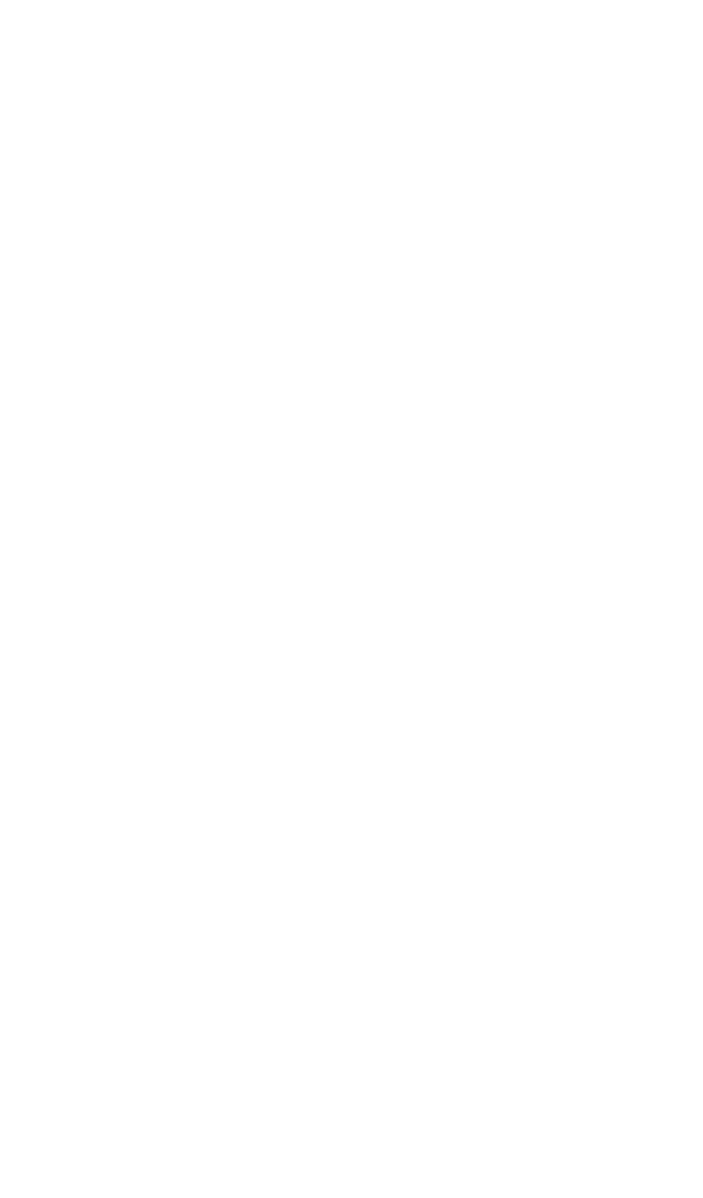
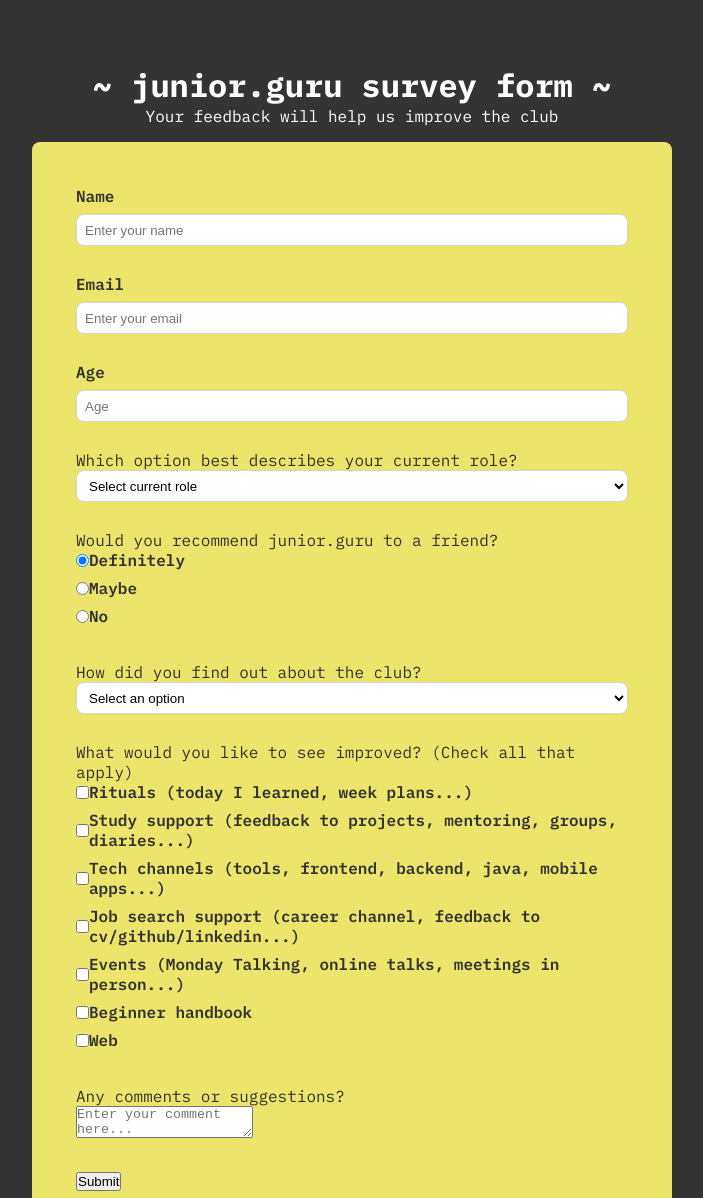
Before and after one commit to milojezek/jfc-survey-form, a plain HTML site: page index.html in a window 1280 px wide. Shown: the top 1198 px of the page, without its empty margins (288-991 px from the left). Before the commit the page ends 800 px from the top, so only its background shows below. Drawn offline with Linux system fonts and the light colour scheme.

Commit message:
Add HTML elements and set basic structure

```diff
--- a/index.html
+++ b/index.html
@@ -1,5 +1,6 @@
 <!DOCTYPE html>
 <html lang="en">
+
 <head>
     <meta charset="UTF-8">
     <meta name="viewport" content="width=device-width, initial-scale=1.0">
@@ -7,7 +8,106 @@
 
     <title>Survey Form</title>
 </head>
+
 <body>
+    <div class="form-container">
+        <header>
+            <h1 id="title" class="header-text">~ junior.guru survey form ~</h1>
+            <p id="description" class="header-text">Your feedback will help us improve the club</p>
+        </header>
 
+        <form id="survey-form">
+            <div class="form-section">
+                <label id="name-label" for="name">Name</label>
+                <input type="text" name="name" id="name" class="form-field" placeholder="Enter your name" required>
+            </div>
+            <div class="form-section">
+                <label id="email-label" for="email">Email</label>
+                <input type="email" name="email" id="email" class="form-field" placeholder="Enter your email" required>
+            </div>
+            <div class="form-section">
+                <label id="age-label" for="number">Age</label>
+                <input type="number" name="age" id="age" min="15" max="150" class="form-field" placeholder="Age">
+             </div>
+            <div class="form-section">
+                <p>Which option best describes your current role?</p>
+                <select id="role-dropdown" name="role" class="form-field">
+                    <option disabled selected value>Select current role</option>
+                    <option value="student">Student</option>
+                    <option value="learner">Full-time Learner</option>
+                    <option value="job-not-it">Employed (not IT)</option>
+                    <option value="job-it">Employed (IT)</option>
+                    <option value="prefer-no">Prefer not to say</option>
+                </select>
+            </div>
+            <div class="form-section">
+                <p>Would you recommend junior.guru to a friend?</p>
+                <label>
+                    <input name="member-recommend" value="definitely" type="radio" class="input-radio" checked>
+                    Definitely
+                </label>
+                <label>
+                    <input name="member-recommend" value="maybe" type="radio" class="input-radio">
+                    Maybe
+                </label>
+                <label>
+                    <input name="member-recommend" value="no" type="radio" class="input-radio">
+                    No
+                </label>
+            </div>
+            <div class="form-section">
+                <p>How did you find out about the club?</p>
+                <select id="favourite-feature" name="favourite" class="form-field" required>
+                    <option disabled selected value>Select an option</option>
+                    <option value="web">Web junior.guru</option>
+                    <option value="socials">Social media (Facebook, Linkedin etc.)</option>
+                    <option value="search">Friend</option>
+                    <option value="work">Work</option>
+                </select>
+            </div>
+            <div class="form-section">
+                <p>
+                    What would you like to see improved?
+                    <span class="clue">(Check all that apply)</span>
+                </p>
+                <label>
+                    <input name="prefer" value="rituals" type="checkbox" class="prefer-checkbox">
+                    Rituals (today I learned, week plans...)
+                </label>
+                <label>
+                    <input name="prefer" value="study" type="checkbox" class="prefer-checkbox">
+                    Study support (feedback to projects, mentoring, groups, diaries...)
+                </label>
+                <label>
+                    <input name="prefer" value="tech" type="checkbox" class="prefer-checkbox">
+                    Tech channels (tools, frontend, backend, java, mobile apps...)
+                </label>
+                <label>
+                    <input name="prefer" value="job" type="checkbox" class="prefer-checkbox">
+                    Job search support (career channel, feedback to cv/github/linkedin...)
+                </label>
+                <label>
+                    <input name="prefer" value="fun" type="checkbox" class="prefer-checkbox">
+                    Events (Monday Talking, online talks, meetings in person...)
+                </label>
+                <label>
+                    <input name="prefer" value="handbook" type="checkbox" class="prefer-checkbox">
+                    Beginner handbook
+                </label>
+                <label>
+                    <input name="prefer" value="web" type="checkbox" class="prefer-checkbox">
+                    Web
+                </label>
+            </div>
+            <div class="form-section">
+                <p>Any comments or suggestions?</p>
+                <textarea id="comments" class="input-textarea" name="comment" placeholder="Enter your comment here..."></textarea>
+            </div>
+            <div class="form-section">
+                <button type="submit" id="submit" class="submit-button">Submit</button>
+            </div>
+        </form>
+    </div>
 </body>
+
 </html>
--- a/style.css
+++ b/style.css
@@ -0,0 +1,105 @@
+/* Google font: IBM Plex Mono 400 & 600 & 700 weight */
+@import url('https://fonts.googleapis.com/css2?family=IBM+Plex+Mono:wght@400;600;700&display=swap');
+
+/* >>> Variables */
+:root {
+    --max-width: 1000px;
+
+    /* Font variables */
+    --font-family: "IBM Plex Mono", monospace;
+    --normal-font: 400;
+    --bold-font: 600;
+    --bolder-font: 700;
+
+    /* Colors */
+    --bg-color: #343434;
+    --primary-color: #fffa72;
+    --black-color: #323232;
+
+    /* Margins */
+    --small-margin: 0.5rem;
+    --normal-margin: 1rem;
+    --big-margin: 2rem;
+    --bigger-margin: 4rem;
+
+    /* Rounded corners */
+    --rounded-corner: 0.5rem;
+}
+
+/* Variables <<< */
+
+
+/* >>> CSS Resets & Global Settings */
+html {
+    scroll-behavior: smooth;
+}
+
+* {
+    margin: 0;
+    padding: 0;
+    box-sizing: border-box;
+}
+
+body {
+    display: block;
+    background-color: #343434;
+    font-family: var(--font-family);
+    color: var(--black-color);
+}
+
+div {
+    display: block;
+}
+
+.header-text {
+    text-align: center;
+    color: white;
+}
+
+form {
+    display: block;
+    width: 50%;
+    padding: 2.5rem;
+    margin: auto;
+    margin-top: var(--normal-margin);
+    background-color: rgb(255, 250, 114, 0.9);
+    border-radius: var(--rounded-corner);
+}
+
+label {
+    display: flex;
+    align-items: center;
+    margin-bottom: var(--small-margin);
+    font-weight: var(--bold-font);
+}
+
+a {
+    text-decoration: none;
+    color: var(--primary-color);
+}
+
+/* CSS Resets & Initial Settings <<< */
+
+/* >>> Form container */
+.form-container {
+    margin-top: var(--bigger-margin);
+}
+
+/* <<< Form container */
+
+/* >>> Form section */
+.form-section {
+    margin: 0 auto 1.25rem auto;
+    padding: 0.25rem;
+}
+
+.form-field {
+    display: block;
+    width: 100%;
+    height: 2rem;
+    padding-left: 0.5rem;
+    background-color: white;
+    border: 1px solid lightgrey;
+    border-radius: var(--rounded-corner);
+
+}
```
